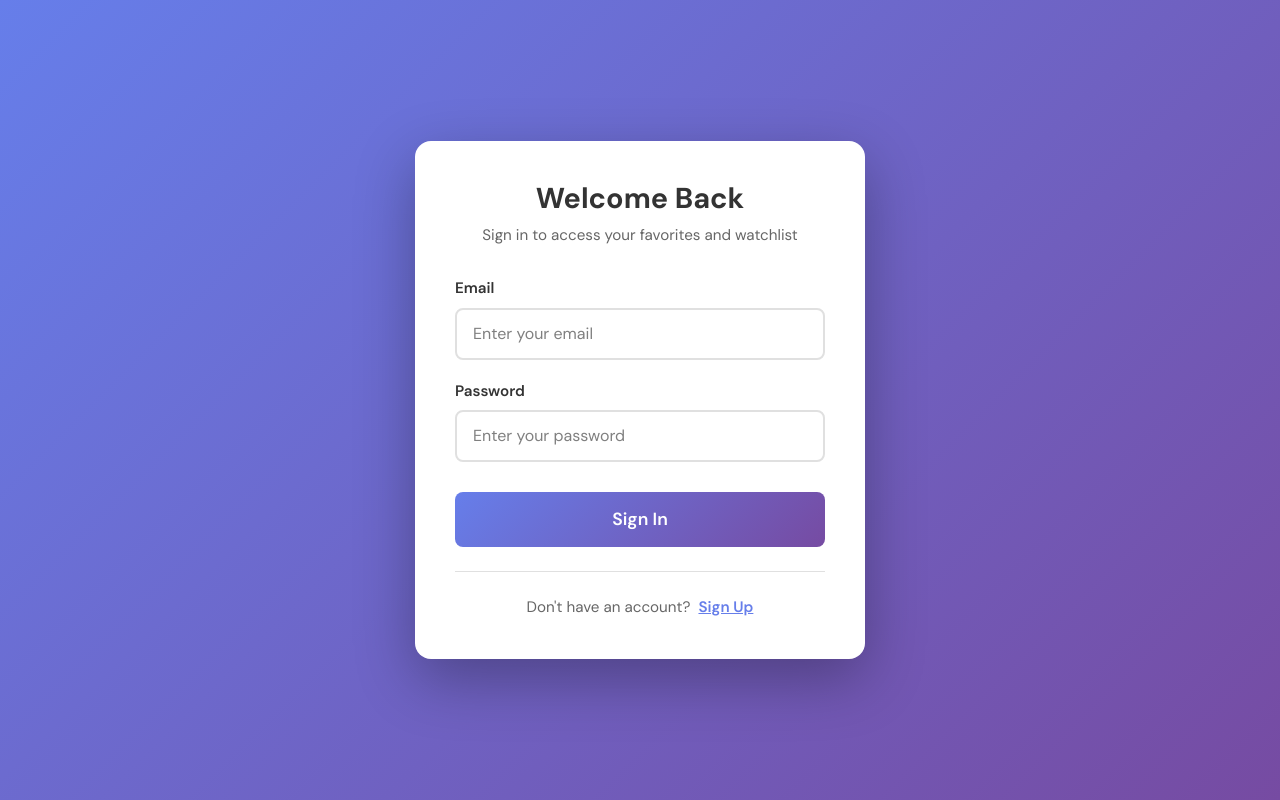
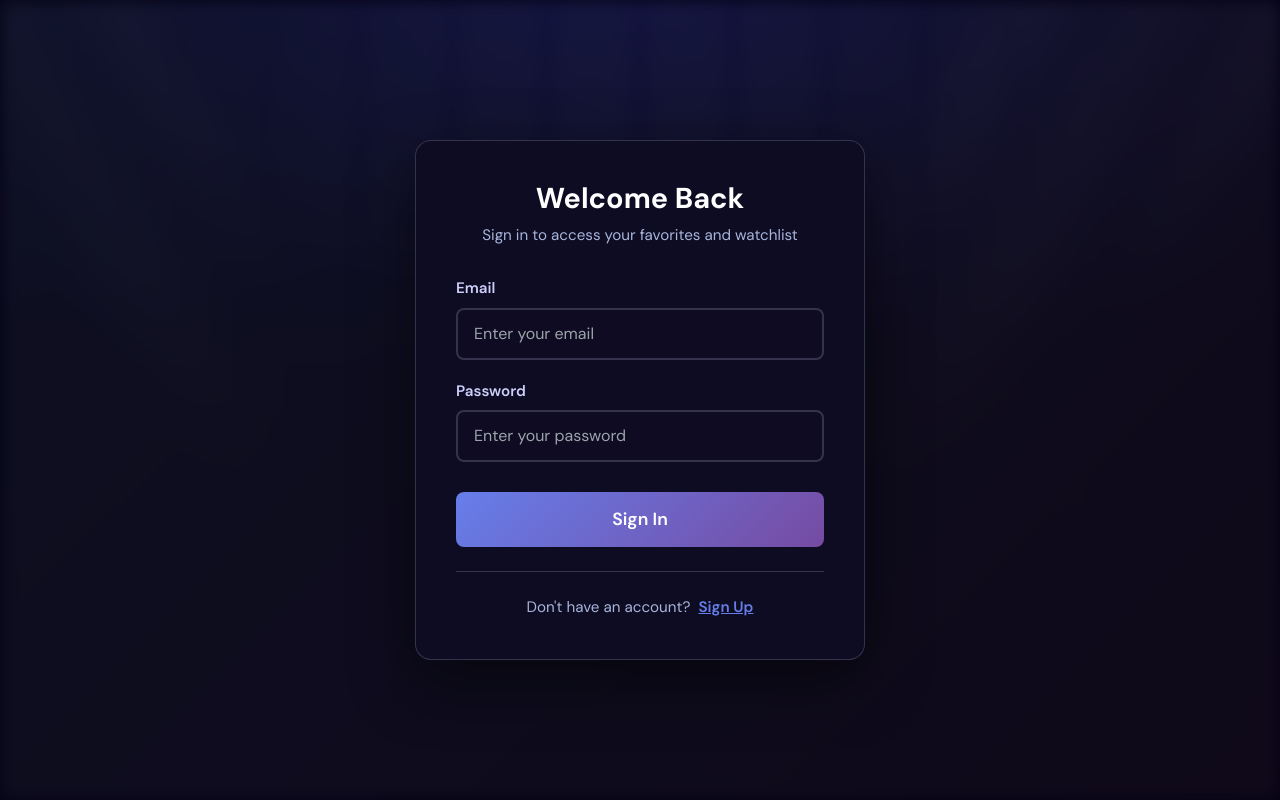
Before and after one commit to KingsleyMe-1/MovieHub, a React (Vite) app in the folder MovieHub/: page /signin in a window 1280 px wide. Built offline with nearby package versions, Linux system fonts and the light colour scheme.

Commit message:
Refactor the sign in page to align with the UI theme

```diff
--- a/MovieHub/src/component/SignIn.jsx
+++ b/MovieHub/src/component/SignIn.jsx
@@ -62,6 +62,7 @@ const SignIn = () => {
 
   return (
     <div className="signin-page">
+      <div className="signin-background-pattern"></div>
       <div className="signin-container">
         <div className="signin-header">
           <h2>{isSignUp ? "Create Account" : "Welcome Back"}</h2>
--- a/MovieHub/src/styles/SignIn.css
+++ b/MovieHub/src/styles/SignIn.css
@@ -3,17 +3,50 @@
   display: flex;
   align-items: center;
   justify-content: center;
-  background: linear-gradient(135deg, #667eea 0%, #764ba2 100%);
   padding: 20px;
+  background: #030014;
+  position: relative;
+  overflow: hidden;
+}
+
+.signin-background-pattern {
+  position: absolute;
+  top: 0;
+  left: 0;
+  width: 100%;
+  height: 100%;
+  background-image: url("/hero-bg.png");
+  background-size: cover;
+  background-position: center;
+  filter: blur(8px) brightness(0.4);
+  z-index: 0;
+}
+
+.signin-background-pattern::after {
+  content: "";
+  position: absolute;
+  top: 0;
+  left: 0;
+  width: 100%;
+  height: 100%;
+  background: linear-gradient(
+    135deg,
+    rgba(102, 126, 234, 0.3) 0%,
+    rgba(118, 75, 162, 0.3) 100%
+  );
 }
 
 .signin-container {
-  background: white;
+  background: rgba(15, 13, 35, 0.95);
+  backdrop-filter: blur(20px);
+  border: 1px solid rgba(206, 206, 251, 0.2);
   border-radius: 16px;
   padding: 40px;
   width: 100%;
   max-width: 450px;
-  box-shadow: 0 20px 60px rgba(0, 0, 0, 0.3);
+  box-shadow: 0 20px 60px rgba(0, 0, 0, 0.5);
+  position: relative;
+  z-index: 1;
 }
 
 .signin-header {
@@ -23,23 +56,25 @@
 
 .signin-header h2 {
   font-size: 1.8rem;
-  color: #333;
+  color: #ffffff;
   margin-bottom: 8px;
+  font-weight: 700;
 }
 
 .signin-subtitle {
-  color: #666;
+  color: #a8b5db;
   font-size: 0.95rem;
 }
 
 .error-message {
-  background: #fee;
-  color: #c33;
+  background: rgba(220, 38, 38, 0.1);
+  color: #fca5a5;
   padding: 12px 16px;
   border-radius: 8px;
   margin-bottom: 20px;
   font-size: 0.9rem;
-  border-left: 4px solid #c33;
+  border-left: 4px solid #dc2626;
+  border: 1px solid rgba(220, 38, 38, 0.3);
 }
 
 .signin-form {
@@ -56,22 +91,29 @@
 
 .form-group label {
   font-weight: 600;
-  color: #333;
+  color: #cecefb;
   font-size: 0.95rem;
 }
 
 .form-group input {
   padding: 12px 16px;
-  border: 2px solid #e0e0e0;
+  border: 2px solid rgba(206, 206, 251, 0.2);
   border-radius: 8px;
   font-size: 1rem;
+  background: rgba(15, 13, 35, 0.6);
+  color: #ffffff;
   transition: border-color 0.3s, box-shadow 0.3s;
+}
+
+.form-group input::placeholder {
+  color: #9ca4ab;
 }
 
 .form-group input:focus {
   outline: none;
   border-color: #667eea;
-  box-shadow: 0 0 0 3px rgba(102, 126, 234, 0.1);
+  background: rgba(15, 13, 35, 0.8);
+  box-shadow: 0 0 0 3px rgba(102, 126, 234, 0.2);
 }
 
 .signin-btn {
@@ -100,11 +142,11 @@
   text-align: center;
   margin-top: 24px;
   padding-top: 24px;
-  border-top: 1px solid #e0e0e0;
+  border-top: 1px solid rgba(206, 206, 251, 0.2);
 }
 
 .signin-footer p {
-  color: #666;
+  color: #a8b5db;
   font-size: 0.95rem;
 }
 
```
